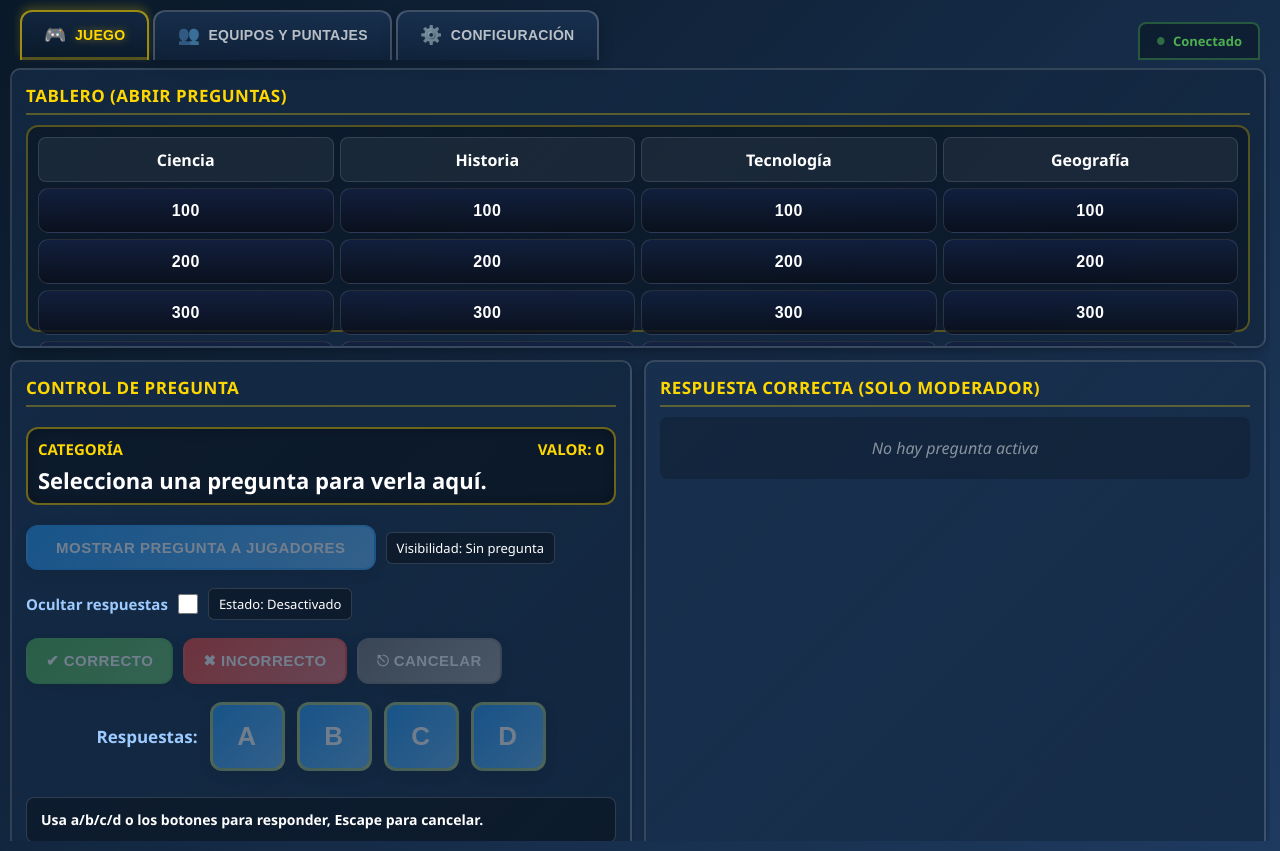
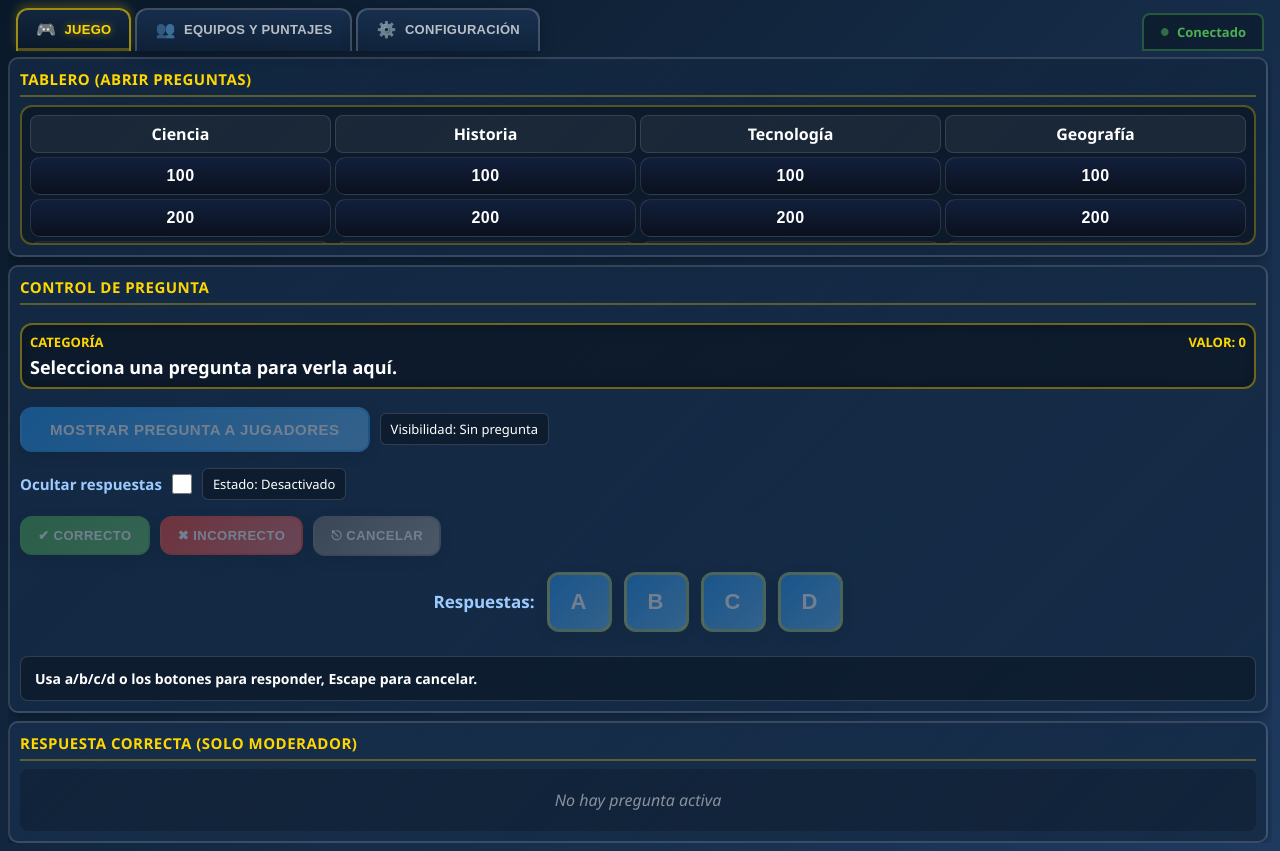
Before and after one commit to jccstgo/Painani-v3, a Flask app: page /admin in a window 1280 px wide. Run offline with Flask 3, Linux system fonts and the light colour scheme; some libraries are stand-ins or nearby versions.

Commit message:
Corregir responsividad iPad Air 11" - Vista moderador
Cambios principales:
- Ajustar media queries para detectar correctamente el viewport Safari en iPad Air 11"
  * Landscape: 1100-1280px x 750-900px (viewport 1194x834)
  * Portrait: 750-900px x 1100-1280px (viewport 834x1194)

- Cambiar layout a vertical (una columna) en ambas orientaciones:
  * Tablero arriba (35-40vh con altura mínima)
  * Control de pregunta en medio
  * Respuesta correcta debajo (como solicitado)

- Agregar scroll al tablero (overflow-y: auto):
  * El tablero mantiene altura fija y scrolleable
  * Las preguntas largas no rompen el layout
  * Todo queda visible sin necesidad de zoom

- Optimizar tamaños para que todo quepa en pantalla:
  * Fuentes y botones más compactos
  * Spacing reducido pero legible
  * Elementos táctiles mantienen buen tamaño

```diff
--- a/static/css/admin.css
+++ b/static/css/admin.css
@@ -1860,25 +1860,263 @@ button:disabled {
 
 /* ===========================
    IPAD AIR 11" (2360 x 1640px @ 264ppi)
-   Resolución lógica: ~1180px x 820px
+   Viewport Safari: 1194x834 (landscape) / 834x1194 (portrait)
    =========================== */
 
 /* iPad Air 11" - Orientación Landscape (horizontal) */
-@media (min-width: 1024px) and (max-width: 1366px) and (min-height: 768px) and (max-height: 1024px) and (orientation: landscape) {
+@media (min-width: 1100px) and (max-width: 1280px) and (min-height: 750px) and (max-height: 900px) and (orientation: landscape) {
     /* Contenedor principal optimizado */
+    .admin-container {
+        padding: 8px;
+        gap: 8px;
+    }
+
+    /* Tabs optimizadas para mejor uso del espacio */
+    .admin-tabs-container {
+        padding: 0 8px;
+        gap: 12px;
+    }
+
+    .tab-button {
+        padding: 10px 18px 12px;
+        font-size: 13px;
+    }
+
+    .tab-icon {
+        font-size: 16px;
+    }
+
+    .tab-label {
+        font-size: 13px;
+    }
+
+    /* Cards más compactas */
+    .card {
+        padding: 10px;
+    }
+
+    .card h3 {
+        font-size: 15px;
+        margin-bottom: 8px;
+    }
+
+    /* PESTAÑA JUEGO - Layout VERTICAL (una columna) */
+    .admin-grid-game {
+        grid-template-columns: 1fr;
+        grid-template-rows: minmax(200px, 35vh) auto auto;
+        gap: 8px;
+        height: 100%;
+    }
+
+    .card-board {
+        grid-column: 1;
+        grid-row: 1;
+        max-height: 35vh;
+        min-height: 200px;
+        display: flex;
+        flex-direction: column;
+        overflow: hidden;
+    }
+
+    .card-board h3 {
+        flex-shrink: 0;
+    }
+
+    .admin-board-grid {
+        gap: 4px;
+        padding: 8px;
+        grid-auto-rows: minmax(38px, auto);
+        overflow-y: auto;
+        overflow-x: hidden;
+        flex: 1;
+        min-height: 0;
+    }
+
+    .board-cell {
+        min-height: 38px;
+        font-size: 11px;
+        padding: 4px;
+        line-height: 1.2;
+    }
+
+    .board-cell.header {
+        font-size: 11px;
+        padding: 6px;
+    }
+
+    .board-cell.clue {
+        font-size: 14px;
+    }
+
+    /* Control de pregunta debajo del tablero */
+    .card-question-control {
+        grid-column: 1;
+        grid-row: 2;
+    }
+
+    /* Respuesta correcta debajo del control */
+    .card-correct-answer {
+        grid-column: 1;
+        grid-row: 3;
+    }
+
+    /* Vista de pregunta compacta */
+    .admin-question-preview {
+        padding: 8px;
+        margin-bottom: 8px;
+    }
+
+    .admin-question-meta {
+        font-size: 13px;
+        margin-bottom: 6px;
+    }
+
+    .admin-question-text {
+        font-size: 18px;
+        line-height: 1.2;
+    }
+
+    /* Botones de control compactos */
+    .card-question-control .btn-success,
+    .card-question-control .btn-danger,
+    .card-question-control .btn-secondary {
+        font-size: 13px !important;
+        padding: 10px 16px !important;
+        min-width: 95px;
+    }
+
+    /* Botones de respuesta visibles pero compactos */
+    .admin-answer-btn {
+        font-size: 22px !important;
+        padding: 14px 18px !important;
+        min-width: 65px;
+        border-width: 2px;
+    }
+
+    /* Respuesta correcta visible */
+    .admin-info-content {
+        padding: 12px;
+    }
+
+    .admin-info-content .kv {
+        font-size: 14px;
+        padding: 8px 12px;
+    }
+
+    #admin-correct-letter {
+        font-size: 20px !important;
+    }
+
+    #admin-correct-text {
+        font-size: 13px !important;
+    }
+
+    /* Status y labels compactos */
+    .status {
+        font-size: 12px;
+        padding: 8px 10px;
+    }
+
+    .control label {
+        font-size: 13px;
+    }
+
+    .control {
+        margin-bottom: 6px;
+    }
+
+    .mb-8 {
+        margin-bottom: 6px !important;
+    }
+
+    /* PESTAÑA EQUIPOS */
+    .admin-grid-teams {
+        grid-template-columns: 1fr;
+        grid-template-rows: auto 1fr;
+        gap: 10px;
+    }
+
+    .score-row {
+        padding: 10px 14px;
+    }
+
+    .score-name {
+        font-size: 15px;
+        min-width: 90px;
+    }
+
+    .score-value {
+        font-size: 20px;
+        padding: 7px 12px;
+    }
+
+    .btn-small {
+        font-size: 12px;
+        padding: 7px 11px;
+    }
+
+    /* PESTAÑA CONFIGURACIÓN */
+    .admin-grid-config {
+        grid-template-columns: 1fr 1fr;
+        grid-template-rows: auto 1fr;
+        gap: 10px;
+    }
+
+    .card-config-load {
+        grid-column: 1;
+        grid-row: 1;
+    }
+
+    .card-config-reset {
+        grid-column: 2;
+        grid-row: 1;
+    }
+
+    .card-config-banks {
+        grid-column: 1 / -1;
+        grid-row: 2;
+    }
+
+    .bank-item {
+        padding: 12px 16px;
+    }
+
+    .bank-item-name {
+        font-size: 14px;
+    }
+
+    .bank-item-meta {
+        font-size: 11px;
+    }
+
+    .btn-bank {
+        font-size: 11px;
+        padding: 7px 12px;
+    }
+
+    #btn-pick-file,
+    #btn-reset-exercise {
+        font-size: 14px;
+        padding: 10px 16px;
+    }
+}
+
+/* iPad Air 11" - Orientación Portrait (vertical) */
+@media (min-width: 750px) and (max-width: 900px) and (min-height: 1100px) and (max-height: 1280px) and (orientation: portrait) {
+    /* Contenedor principal */
     .admin-container {
         padding: 10px;
         gap: 10px;
     }
 
-    /* Tabs optimizadas para mejor uso del espacio */
+    /* Tabs optimizadas */
     .admin-tabs-container {
         padding: 0 10px;
-        gap: 16px;
+        gap: 10px;
     }
 
     .tab-button {
-        padding: 12px 22px 14px;
+        padding: 12px 20px 14px;
         font-size: 14px;
     }
 
@@ -1890,40 +2128,53 @@ button:disabled {
         font-size: 14px;
     }
 
-    /* Cards con mejor aprovechamiento del espacio */
+    /* Cards con buen spacing */
     .card {
-        padding: 14px;
+        padding: 12px;
     }
 
     .card h3 {
-        font-size: 17px;
+        font-size: 16px;
         margin-bottom: 10px;
     }
 
-    /* PESTAÑA JUEGO - Layout optimizado para landscape */
+    /* PESTAÑA JUEGO - Layout vertical (una columna) */
     .admin-grid-game {
-        grid-template-columns: 1fr 1fr;
-        grid-template-rows: minmax(280px, 40vh) 1fr;
-        gap: 12px;
+        grid-template-columns: 1fr;
+        grid-template-rows: minmax(250px, 40vh) auto auto;
+        gap: 10px;
+        height: 100%;
     }
 
     .card-board {
-        grid-column: 1 / -1;
+        grid-column: 1;
         grid-row: 1;
         max-height: 40vh;
+        min-height: 250px;
+        display: flex;
+        flex-direction: column;
+        overflow: hidden;
+    }
+
+    .card-board h3 {
+        flex-shrink: 0;
     }
 
     .admin-board-grid {
         gap: 6px;
         padding: 10px;
-        grid-auto-rows: minmax(45px, auto);
-        max-height: calc(40vh - 100px);
+        grid-auto-rows: minmax(48px, auto);
+        overflow-y: auto;
+        overflow-x: hidden;
+        flex: 1;
+        min-height: 0;
     }
 
     .board-cell {
-        min-height: 45px;
+        min-height: 48px;
         font-size: 13px;
         padding: 6px;
+        line-height: 1.2;
     }
 
     .board-cell.header {
@@ -1935,19 +2186,21 @@ button:disabled {
         font-size: 16px;
     }
 
+    /* Control de pregunta debajo del tablero */
     .card-question-control {
         grid-column: 1;
         grid-row: 2;
     }
 
+    /* Respuesta correcta debajo del control */
     .card-correct-answer {
-        grid-column: 2;
-        grid-row: 2;
-    }
-
-    /* Vista de pregunta más compacta */
+        grid-column: 1;
+        grid-row: 3;
+    }
+
+    /* Vista de pregunta */
     .admin-question-preview {
-        padding: 10px;
+        padding: 12px;
         margin-bottom: 10px;
     }
 
@@ -1958,27 +2211,27 @@ button:disabled {
 
     .admin-question-text {
         font-size: 22px;
-        line-height: 1.2;
-    }
-
-    /* Botones de control optimizados */
+        line-height: 1.3;
+    }
+
+    /* Botones de control táctiles */
     .card-question-control .btn-success,
     .card-question-control .btn-danger,
     .card-question-control .btn-secondary {
         font-size: 15px !important;
-        padding: 12px 18px !important;
-        min-width: 110px;
-    }
-
-    /* Botones de respuesta visibles y táctiles */
+        padding: 12px 20px !important;
+        min-width: 115px;
+    }
+
+    /* Botones de respuesta visibles */
     .admin-answer-btn {
-        font-size: 26px !important;
-        padding: 16px 22px !important;
-        min-width: 75px;
-        border-width: 2px;
-    }
-
-    /* Respuesta correcta bien visible */
+        font-size: 28px !important;
+        padding: 18px 24px !important;
+        min-width: 80px;
+        border-width: 3px;
+    }
+
+    /* Respuesta correcta clara */
     .admin-info-content {
         padding: 16px;
     }
```
Also changed, not shown: other parts of static/css/admin.css (+17 -222 lines).
